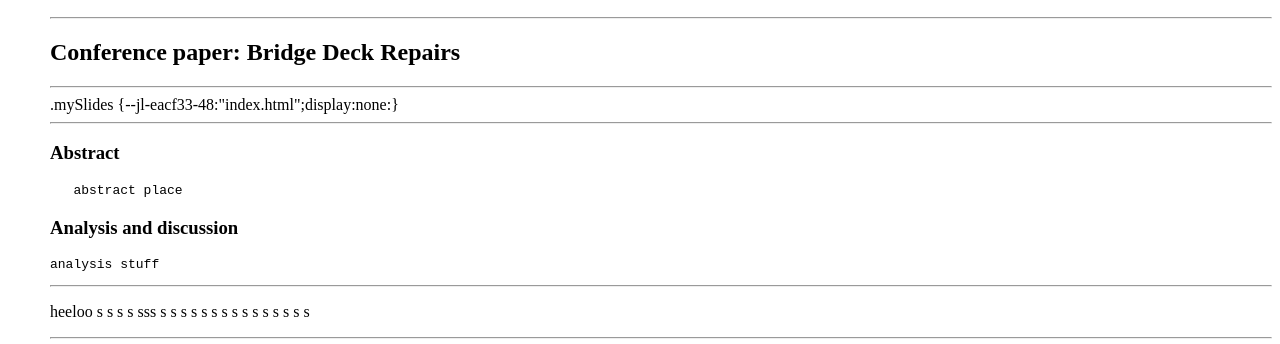
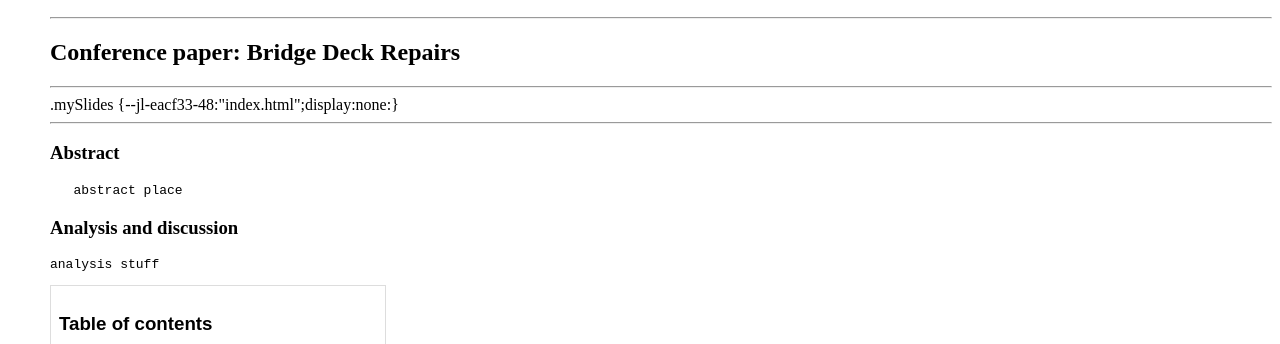
Before and after one commit to FEPSFY6983687/FY6983687, a plain HTML site: page index.html in a window 1280 px wide. Shown: the part 422-766 px from the top of the page. Drawn offline with Linux system fonts and the light colour scheme.

Commit message:
Clean up index.html by removing extraneous elements
Removed excessive whitespace and unnecessary content from the body section.

```diff
--- a/index.html
+++ b/index.html
@@ -58,91 +58,6 @@ p.ex1 {
 <h3 id=”Analysis and discussion”>Analysis and discussion</h3>
   <p class="ex1">
   <pre>analysis stuff</pre>
-<hr>
-<body>
-<p>
-  heeloo
-s
-
-
-  s
-  s
-  s
-  sss
-  s
-
-  s
-
-
-  s
-
-  s
-
-
-  s
-
-  s
-
-  s
-
-  s
-
-  s
-
-  s
-
-  s
-
-  s
-
-  s
-
-  s
-
-  s
-</p>
-
-
-
-
-
-</body>
-
-
-
-
-
-
-
-
-
-
-
-
-
-
-
-
-
-
-
-
-
-
-
-
-
-
-
-
-
-
-
-
-
-
-
-<hr>
 
   <!table of contents>
  <table>
```
